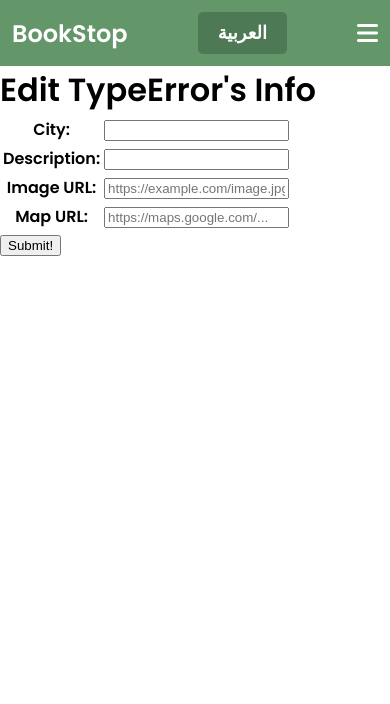
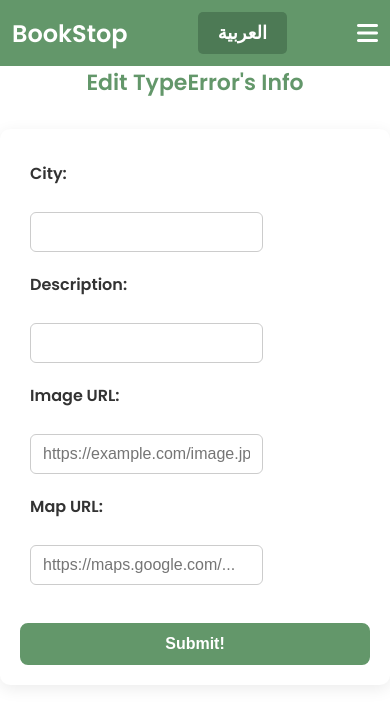
Before and after one commit to Worood11/CapstoneProject_frontend, a React (Vite) app: page /bookstores/edit/1 in a window 390 px wide. Shown: the top 704 px of the page. Built offline with nearby package versions, Linux system fonts and the light colour scheme; no server answers.

Commit message:
update bookstore CSS

```diff
--- a/src/components/BookstoreCard/BookstoreCard.jsx
+++ b/src/components/BookstoreCard/BookstoreCard.jsx
@@ -3,22 +3,24 @@ import { Link } from "react-router";
 export default function BookstoreCard({ bookstore }) {
   if (!bookstore) return null;
 
-  console.log(bookstore, "line 6 ")
+  console.log(bookstore, "line 6 ");
 
   return (
     <div className="bookstore-card">
-      <Link to = {`/bookstores/${bookstore.id}`}>
-      <div className="bookstore-card-content">
-        <h2>{bookstore.name}</h2>
+      <Link to={`/bookstores/${bookstore.id}`} className="bookstore-link">
         <img
           src={bookstore?.image || "/placeholder.png"}
           alt={bookstore?.name || "Bookstore"}
         />
-        <p>
-          <small>{bookstore.description || "No description available"}</small>
-        </p>
-        <p><strong>City:</strong> {bookstore.city || "Unknown"}</p>
-      </div>
+        <div className="bookstore-card-content">
+          <h2 className="bookstore-name">{bookstore.name}</h2>
+          <p className="bookstore-description">
+            <small>{bookstore.description || "No description available"}</small>
+          </p>
+          <p className="meta">
+            <strong>City:</strong> {bookstore.city || "Unknown"}
+          </p>
+        </div>
       </Link>
     </div>
   );
--- a/src/components/BookstoreCard/styles.css
+++ b/src/components/BookstoreCard/styles.css
@@ -1,31 +1,31 @@
 .bookstore-card {
   width: 275px;
-  margin: 10px;
   border: 1px solid #e2e2e2;
-  box-shadow: 0 2px 6px rgba(0,0,0,0.06);
+  box-shadow: 0 2px 6px rgba(0, 0, 0, 0.06);
   background: #fff;
   border-radius: 8px;
   overflow: hidden;
   display: flex;
   flex-direction: column;
-  transition: transform .12s ease, box-shadow .12s ease;
+  transition: transform 0.15s ease, box-shadow 0.15s ease;
 }
 
 .bookstore-card:hover {
   transform: translateY(-4px);
-  box-shadow: 0 6px 18px rgba(0,0,0,0.08);
+  box-shadow: 0 6px 18px rgba(0, 0, 0, 0.08);
 }
 
 .bookstore-card img {
+  display: block;
   width: 100%;
   height: 160px;
   object-fit: cover;
-  display: block;
+  border-radius: 8px 8px 0 0;
 }
 
+
 .bookstore-card-content {
-  padding: 12px;
-  width: 100%;
+  padding: 14px 16px;
   display: flex;
   flex-direction: column;
   gap: 6px;
@@ -34,19 +34,59 @@
 .bookstore-card h2 {
   margin: 0;
   font-size: 18px;
-  line-height: 1.15;
+  color: #321f73;
+  font-weight: 600;
+  line-height: 1.2;
 }
 
 .bookstore-card p {
   margin: 0;
   font-size: 14px;
   color: #555;
+  display: -webkit-box;
+  -webkit-line-clamp: 2;
+  -webkit-box-orient: vertical;
+  overflow: hidden;
+  text-overflow: ellipsis;
 }
 
 .bookstore-card .meta {
-  font-size: 13px;
-  color: #777;
+  font-size: 14px;
+  color: #333;
+  font-weight: 500;
 }
+
+.bookstore-link {
+  text-decoration: none;
+  color: inherit;
+  display: flex;
+  flex-direction: column;
+  height: 100%;
+}
+
+h2.bookstore-name {
+  color: var(--primary-color);
+  transition: color 0.2s ease;
+  font-weight: 600;
+  font-size: 18px;
+}
+
+.bookstore-link:hover h2.bookstore-name {
+  color: var(--primary-light);
+  text-decoration: none;
+}
+
+.bookstore-description {
+  margin: 0;
+  font-size: 14px;
+  color: #555;
+  display: -webkit-box;
+  -webkit-line-clamp: 2;
+  -webkit-box-orient: vertical;
+  overflow: hidden;
+  text-overflow: ellipsis;
+}
+
 
 @media (max-width: 600px) {
   .bookstore-card {
--- a/src/index.css
+++ b/src/index.css
@@ -4,10 +4,13 @@
   --primary-light: #8cbf8c;
   --text-light: #ffffff;
   --text-dark: #333333;
+    --light-bg: #f8f9fa;
+
 }
 
 * {
   margin: 0;
+  box-sizing: border-box;
 }
 
 body {
@@ -18,8 +21,12 @@ body {
 }
 
 .card-container {
-  padding: 0 30px;
   display: flex;
   justify-content: center;
   flex-wrap: wrap;
+  gap: 20px;
+  margin: 0 auto;
+  padding: 20px;
+  box-sizing: border-box;
+  max-width: 1200px;
 }
--- a/src/pages/BookstoreDetailPage/BookstoreDetailPage.jsx
+++ b/src/pages/BookstoreDetailPage/BookstoreDetailPage.jsx
@@ -35,20 +35,41 @@ export default function BookstoreDetailPage() {
           src={bookstoreDetail.image || "/placeholder.png"}
           alt={bookstoreDetail.name || "Bookstore"}
         />
+
         <p>
-          <small>
-            {bookstoreDetail.description || "No description available"}
-          </small>
+          <strong>Description: </strong>
+          {bookstoreDetail.description || "No description available"}
         </p>
         <p>
           <strong>City:</strong> {bookstoreDetail.city || "Unknown"}
         </p>
+        <p className="location">
+          <strong>Location:</strong>{" "}
+          {bookstoreDetail.map_url ? (
+            <a
+              href={bookstoreDetail.map_url}
+              target="_blank"
+              rel="noopener noreferrer"
+              className="map-link"
+            >
+              Open Map
+            </a>
+          ) : (
+            "Unknown"
+          )}
+        </p>
       </div>
-      <div className="cat-actions">
-        <Link to={`/bookstores/edit/${bookstoreDetail.id}`} className="btn warn">
+      <div className="bookstore-actions">
+        <Link
+          to={`/bookstores/edit/${bookstoreDetail.id}`}
+          className="btn primary"
+        >
           Edit
         </Link>
-        <Link to={`/bookstores/confirm_delete/${bookstoreDetail.id}`} className="btn danger">
+        <Link
+          to={`/bookstores/confirm_delete/${bookstoreDetail.id}`}
+          className="btn danger"
+        >
           Delete
         </Link>
       </div>
--- a/src/pages/BookstoreDetailPage/styles.css
+++ b/src/pages/BookstoreDetailPage/styles.css
@@ -0,0 +1,160 @@
+.detail-bookstore-container {
+    display: flex;
+    flex-direction: column;
+    align-items: center;
+    justify-content: center;
+    padding: 40px 20px;
+    background: var(--light-bg);
+    min-height: 100vh;
+}
+
+
+.bookstore-details {
+    background: #fff;
+    border: 1px solid #e2e2e2;
+    border-radius: 16px;
+    box-shadow: 0 6px 20px rgba(0, 0, 0, 0.08);
+    padding: 32px;
+    max-width: 650px;
+    width: 100%;
+    text-align: center;
+    transition: box-shadow 0.3s ease, transform 0.2s ease;
+}
+
+.bookstore-details:hover {
+    box-shadow: 0 10px 28px rgba(0, 0, 0, 0.12);
+    transform: translateY(-2px);
+}
+
+.bookstore-details h2 {
+    font-size: 28px;
+    font-weight: 700;
+    color: var(--primary-color);
+    margin-bottom: 20px;
+    text-transform: capitalize;
+}
+
+.bookstore-details img {
+    width: 100%;
+    max-height: 300px;
+    object-fit: cover;
+    border-radius: 12px;
+    margin-bottom: 20px;
+}
+
+.bookstore-details p {
+    font-size: 16px;
+    color: var(--text-dark);
+    line-height: 1.6;
+    margin: 8px 0;
+    text-align: start;
+}
+
+.bookstore-details strong {
+    color: var(--primary-dark);
+}
+
+.bookstore-details p.location {
+    font-size: 16px;
+    color: var(--text-dark);
+    line-height: 1.6;
+    margin: 10px 0;
+    word-wrap: break-word;
+    overflow-wrap: anywhere;
+}
+
+.map-link {
+    color: var(--primary-color);
+    text-decoration: underline;
+    font-weight: 600;
+    word-break: break-word;
+}
+
+.map-link:hover {
+    color: var(--primary-dark);
+}
+
+
+.bookstore-actions {
+    display: flex;
+    gap: 20px;
+    justify-content: center;
+    margin-top: 20px;
+}
+
+
+.btn {
+    display: inline-block;
+    text-decoration: none;
+    padding: 10px 24px;
+    border-radius: 10px;
+    font-weight: 600;
+    text-align: center;
+    transition: all 0.25s ease;
+    cursor: pointer;
+    font-size: 16px;
+}
+
+
+.btn.primary {
+    background-color: var(--primary-color);
+    border: 2px solid var(--primary-color);
+    color: var(--text-light);
+}
+
+.btn.primary:hover {
+    background-color: var(--primary-dark);
+    border-color: var(--primary-dark);
+    color: var(--text-light);
+}
+
+
+.btn.warn {
+    background-color: transparent;
+    border: 2px solid var(--primary-color);
+    color: var(--primary-color);
+}
+
+.btn.warn:hover {
+    background-color: var(--primary-color);
+    color: var(--text-light);
+    border-color: var(--primary-dark);
+}
+
+
+.btn.danger {
+    background-color: #dc3545;
+    border: 2px solid #dc3545;
+    color: var(--text-light);
+}
+
+.btn.danger:hover {
+    background-color: #b02a37;
+    border-color: #b02a37;
+    color: var(--text-light);
+}
+
+
+
+@media (max-width: 600px) {
+    .bookstore-details {
+        padding: 20px;
+    }
+
+    .bookstore-details h2 {
+        font-size: 22px;
+    }
+
+    .bookstore-details img {
+        max-height: 220px;
+    }
+
+    .bookstore-actions {
+        flex-direction: column;
+        gap: 12px;
+    }
+
+    .btn {
+        width: 100%;
+    }
+}
--- a/src/pages/BookstoreFormPage/BookstoreFormPage.jsx
+++ b/src/pages/BookstoreFormPage/BookstoreFormPage.jsx
@@ -1,9 +1,14 @@
+import "./styles.css";
 import React, { useState, useEffect } from "react";
 import { useNavigate, useParams, Link } from "react-router";
 // APIs
 import * as bookstoreAPI from "../../utilities/bookstore-api";
 
-export default function BookstoreFormPage({ createBookstore, editeBookstore, deleteBookstore }) {
+export default function BookstoreFormPage({
+  createBookstore,
+  editeBookstore,
+  deleteBookstore,
+}) {
   const { id } = useParams();
   const [CurrBookstore, setCurrBookstore] = useState(null);
   const navigate = useNavigate();
@@ -17,7 +22,6 @@ export default function BookstoreFormPage({ createBookstore, editeBookstore, del
   };
 
   const [formData, setFormData] = useState(initialState);
-
 
   useEffect(() => {
     async function getAndSetDetail() {
@@ -35,21 +39,17 @@ export default function BookstoreFormPage({ createBookstore, editeBookstore, del
     if ((editeBookstore || deleteBookstore) && id) getAndSetDetail();
   }, [id, editeBookstore, deleteBookstore]);
 
-
   function handleChange(evt) {
     setFormData({ ...formData, [evt.target.name]: evt.target.value });
   }
-
 
   async function handleSubmit(evt) {
     evt.preventDefault();
     try {
       let result;
       if (editeBookstore && CurrBookstore) {
-
         result = await bookstoreAPI.update(CurrBookstore.id, formData);
       } else if (createBookstore) {
-
         result = await bookstoreAPI.create(formData);
       }
 
@@ -59,7 +59,6 @@ export default function BookstoreFormPage({ createBookstore, editeBookstore, del
       console.log(err);
     }
   }
-
 
   async function handleDelete(evt) {
     evt.preventDefault();
@@ -74,34 +73,45 @@ export default function BookstoreFormPage({ createBookstore, editeBookstore, del
     }
   }
 
-
-  if ((deleteBookstore || editeBookstore) && !CurrBookstore) return <h1>Loading...</h1>;
+  if ((deleteBookstore || editeBookstore) && !CurrBookstore)
+    return <h1>Loading...</h1>;
 
 
   if (deleteBookstore && CurrBookstore)
     return (
-      <>
+      <div className="delete-container">
+        <div className="form-container">
           <div className="page-header">
             <h1>Delete Bookstore?</h1>
           </div>
-        <h2>Are you sure you want to delete {CurrBookstore.name}?</h2>
+          <h2>
+            Are you sure you want to delete{" "}
+            <span style={{ color: "var(--primary-dark)" }}>
+              {CurrBookstore.name}
+            </span>
+            ?
+          </h2>
           <form onSubmit={handleDelete}>
-          <Link to={`/bookstores/${CurrBookstore.id}`} className="btn secondary">
+            <Link to={`/bookstores/${CurrBookstore.id}`} className="btn cancel">
               Cancel
             </Link>
             <button type="submit" className="btn danger">
               Yes - Delete!
             </button>
           </form>
-      </>
+        </div>
+      </div>
     );
-
 
   if (createBookstore || editeBookstore)
     return (
       <>
         <div className="page-header">
-          {editeBookstore ? <h1>Edit {CurrBookstore.name}'s Info</h1> : <h1>Add a Bookstore</h1>}
+          {editeBookstore ? (
+            <h1>Edit {CurrBookstore.name}'s Info</h1>
+          ) : (
+            <h1>Add a Bookstore</h1>
+          )}
         </div>
         <form className="form-container" onSubmit={handleSubmit}>
           <table>
--- /dev/null
+++ b/src/pages/BookstoreFormPage/styles.css
@@ -0,0 +1,167 @@
+.page-header {
+  text-align: center;
+  margin-bottom: 30px;
+}
+
+.page-header h1 {
+  font-size: 28px;
+  color: var(--primary-color);
+}
+
+
+.delete-container {
+  display: flex;
+  flex-direction: column;
+  align-items: center;
+  justify-content: center;
+  text-align: center;
+  min-height: 70vh;
+  gap: 20px;
+}
+
+.delete-container h2 {
+  font-size: 22px;
+  color: var(--text-dark);
+  margin-bottom: 20px;
+}
+
+.delete-container form {
+  display: flex;
+  justify-content: center;
+  align-items: center;
+  gap: 20px;
+}
+
+
+.form-container {
+  max-width: 700px;
+  margin: 0 auto;
+  padding: 30px;
+  background-color: #fff;
+  border-radius: 10px;
+  box-shadow: 0 4px 16px rgba(0, 0, 0, 0.08);
+}
+
+.form-container table {
+  width: 100%;
+  border-collapse: collapse;
+}
+
+.form-container th {
+  text-align: left;
+  padding: 12px 10px;
+  vertical-align: top;
+  width: 30%;
+  color: var(--text-dark);
+}
+
+.form-container td {
+  padding: 8px 10px;
+}
+
+.form-container input[type="text"],
+.form-container input[type="url"] {
+  width: 100%;
+  padding: 10px 12px;
+  border-radius: 6px;
+  border: 1px solid #ccc;
+  font-size: 16px;
+  transition: border-color 0.25s ease;
+}
+
+.form-container input[type="text"]:focus,
+.form-container input[type="url"]:focus {
+  outline: none;
+  border-color: var(--primary-color);
+}
+
+
+.btn {
+  display: inline-block;
+  text-decoration: none;
+  padding: 10px 24px;
+  border-radius: 8px;
+  font-weight: 600;
+  text-align: center;
+  transition: all 0.25s ease;
+  cursor: pointer;
+  font-size: 16px;
+}
+
+
+.btn.submit,
+.btn.primary,
+.btn.cancel {
+  background-color: var(--primary-color);
+  border: 2px solid var(--primary-color);
+  color: var(--text-light);
+}
+
+.btn.submit:hover,
+.btn.primary:hover,
+.btn.cancel:hover {
+  background-color: var(--primary-dark);
+  border-color: var(--primary-dark);
+  color: var(--text-light);
+}
+
+
+.btn.danger {
+  background-color: #dc3545;
+  border: 2px solid #dc3545;
+  color: var(--text-light);
+}
+
+.btn.danger:hover {
+  background-color: #b02a37;
+  border-color: #b02a37;
+}
+
+
+.btn.secondary {
+  background-color: transparent;
+  border: 2px solid var(--primary-color);
+  color: var(--primary-color);
+}
+
+.btn.secondary:hover {
+  background-color: var(--primary-color);
+  color: var(--text-light);
+}
+
+
+.btn.end.submit {
+  display: block;
+  margin: 30px auto 0 auto;
+}
+
+@media (max-width: 600px) {
+  .page-header h1 {
+    font-size: 22px;
+  }
+
+  .form-container {
+    padding: 20px;
+  }
+
+  .form-container table,
+  .form-container th,
+  .form-container td {
+    display: block;
+    width: 100%;
+  }
+
+  .form-container th {
+    margin-bottom: 6px;
+  }
+
+  .btn {
+    width: 100%;
+    margin-top: 12px;
+  }
+
+  .delete-container form {
+    flex-direction: column;
+    gap: 12px;
+  }
+}
--- a/src/pages/BookstoreIndexPage/BookstoreIndexPage.jsx
+++ b/src/pages/BookstoreIndexPage/BookstoreIndexPage.jsx
@@ -1,5 +1,4 @@
 import { useEffect, useState } from "react";
-import "./styles.css";
 import BookstoreCard from "../../components/BookstoreCard/BookstoreCard";
 
 // APIs
--- a/src/translate/translations.js
+++ b/src/translate/translations.js
@@ -7,7 +7,7 @@ const translations = {
     toggle: "العربية",
     event: "حدث",
     search: "Search",
-    addBookstore: "Create New Bookstore"
+    addBookstore: "Add a Bookstore"
 
   },
   ar: {
```
Also changed, not shown: src/pages/App/App.css (deleted), src/pages/BookstoreIndexPage/styles.css (deleted). Lines whose indentation alone changed are shown as unchanged.
